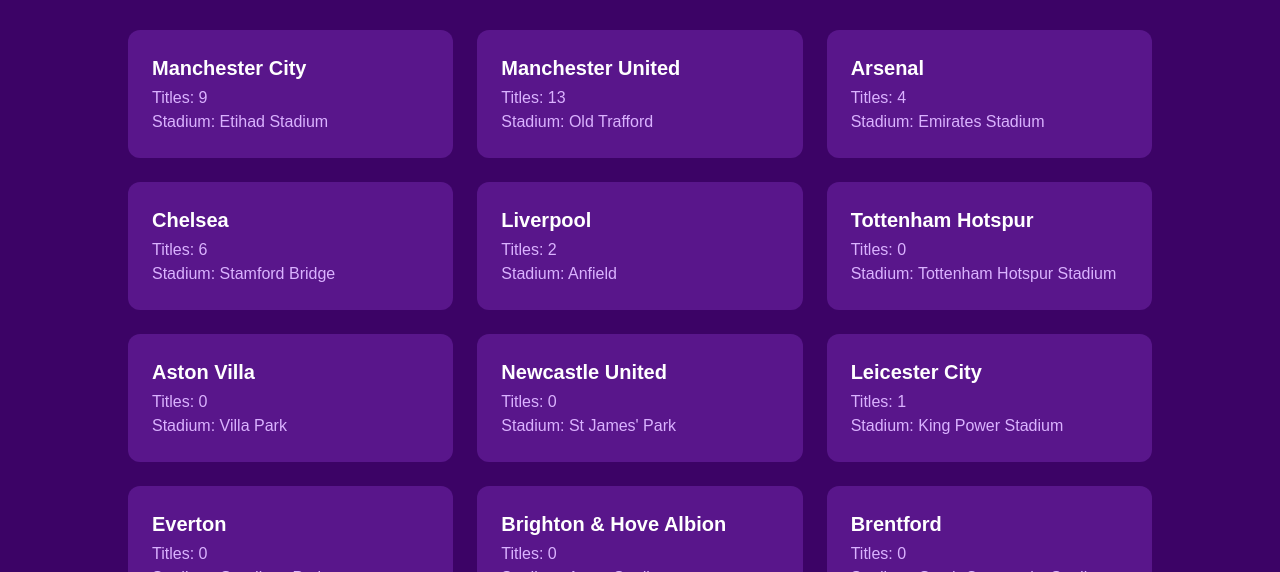
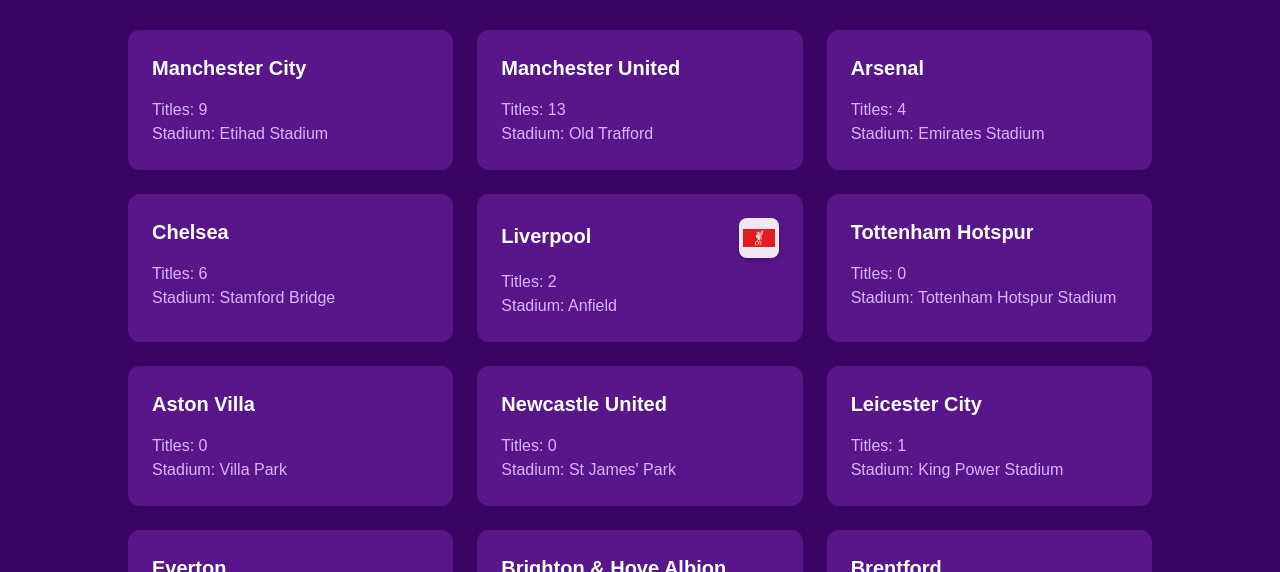
Before and after one commit to ersoyfurkan/premier-league-history, a Next.js app: page /clubs in a window 1280 px wide. Shown: the part 228-800 px from the top of the page. Built offline with nearby package versions, Linux system fonts and the light colour scheme; no server answers.

Commit message:
Liverpool

```diff
--- a/app/clubs/[id]/page.tsx
+++ b/app/clubs/[id]/page.tsx
@@ -1,8 +1,10 @@
 import Link from "next/link";
+import Image from "next/image";
 import { clubs } from "@/data/clubs";
 import { managers } from "@/data/managers";
 import { notFound } from "next/navigation";
 import FavouriteButton from "@/components/FavouriteButton";
+import { getClubLogo } from "@/data/clubLogos";
 
 export async function generateStaticParams() {
   return clubs.map((club) => ({
@@ -19,6 +21,7 @@
   }
 
   const rivalClubs = clubs.filter((c) => club.rivals.includes(c.id));
+  const clubLogo = getClubLogo(club.id);
 
   return (
     <main className="min-h-screen bg-purple-950 text-white p-8">
@@ -29,10 +32,16 @@
       <div className="max-w-4xl mx-auto">
         {/* Header */}
         <div className="flex items-start gap-8 mb-12">
-          <div
-            className="w-32 h-32 rounded-xl flex-shrink-0 border-4 shadow-lg"
-            style={{ backgroundColor: club.colors, borderColor: club.colors }}
-          ></div>
+          {clubLogo ? (
+            <div className="relative w-32 h-32 rounded-xl flex-shrink-0 border-4 border-white/60 bg-white/95 shadow-lg overflow-hidden">
+              <Image src={clubLogo} alt={`${club.name} logo`} fill className="object-contain p-3" />
+            </div>
+          ) : (
+            <div
+              className="w-32 h-32 rounded-xl flex-shrink-0 border-4 shadow-lg"
+              style={{ backgroundColor: club.colors, borderColor: club.colors }}
+            ></div>
+          )}
           <div className="flex-1">
             <div className="flex items-start gap-4 mb-3">
               <h1 className="text-5xl font-bold flex-1">{club.name}</h1>
--- a/app/clubs/page.tsx
+++ b/app/clubs/page.tsx
@@ -2,7 +2,9 @@
 
 import { useState } from "react";
 import Link from "next/link";
+import Image from "next/image";
 import { clubs } from "@/data/clubs";
+import { getClubLogo } from "@/data/clubLogos";
 
 export default function ClubsPage() {
   const [search, setSearch] = useState("");
@@ -26,15 +28,26 @@
       </div>
 
       <div className="grid grid-cols-1 md:grid-cols-2 lg:grid-cols-3 gap-6 max-w-5xl mx-auto">
-        {filteredClubs.map((club) => (
+        {filteredClubs.map((club) => {
+          const logo = getClubLogo(club.id);
+
+          return (
             <Link key={club.id} href={`/clubs/${club.id}`}>
               <div className="bg-purple-900 rounded-xl p-6 hover:bg-purple-800 transition cursor-pointer h-full">
+                <div className="mb-3 flex items-center justify-between gap-4">
                   <h2 className="text-xl font-bold mb-1">{club.name}</h2>
+                  {logo && (
+                    <div className="relative h-10 w-10 overflow-hidden rounded-lg bg-white/90 shadow-md shadow-purple-950/40">
+                      <Image src={logo} alt={`${club.name} logo`} fill className="object-contain p-1" />
+                    </div>
+                  )}
+                </div>
                 <p className="text-purple-300">Titles: {club.titles}</p>
                 <p className="text-purple-300">Stadium: {club.stadium}</p>
               </div>
             </Link>
-        ))}
+          );
+        })}
       </div>
 
       {filteredClubs.length === 0 && (
--- a/app/page.tsx
+++ b/app/page.tsx
@@ -1,9 +1,18 @@
 import Link from "next/link";
+import Image from "next/image";
 
 export default function Home() {
   return (
     <main className="min-h-screen bg-purple-950 text-white">
       <div className="max-w-4xl mx-auto px-6 py-20 text-center">
+        <div className="mb-8 inline-flex items-center gap-3 rounded-full border border-purple-700 bg-purple-900/70 px-4 py-2">
+          <div className="relative h-9 w-9 overflow-hidden rounded-full bg-white/90">
+            <Image src="/club-logos/liverpool.webp" alt="Liverpool logo" fill className="object-contain p-1" />
+          </div>
+          <Link href="/clubs/liverpool" className="text-sm font-semibold text-purple-200 hover:text-white">
+            Featured club crest: Liverpool
+          </Link>
+        </div>
         <h1 className="text-5xl font-bold mb-4">Premier League History</h1>
         <p className="text-xl text-purple-300 mb-8">1992 – 2026 · Every season, every club, every story</p>
         <Link href="/clubs" className="bg-purple-500 hover:bg-purple-400 px-8 py-3 rounded-full font-semibold transition">
--- /dev/null
+++ b/data/clubLogos.ts
@@ -0,0 +1,7 @@
+export function getClubLogo(clubId: string): string | null {
+  if (clubId === "liverpool") {
+    return "/club-logos/liverpool.webp";
+  }
+
+  return null;
+}
```
Also changed, not shown: public/club-logos/liverpool.webp (added). Lines whose indentation alone changed are shown as unchanged.
